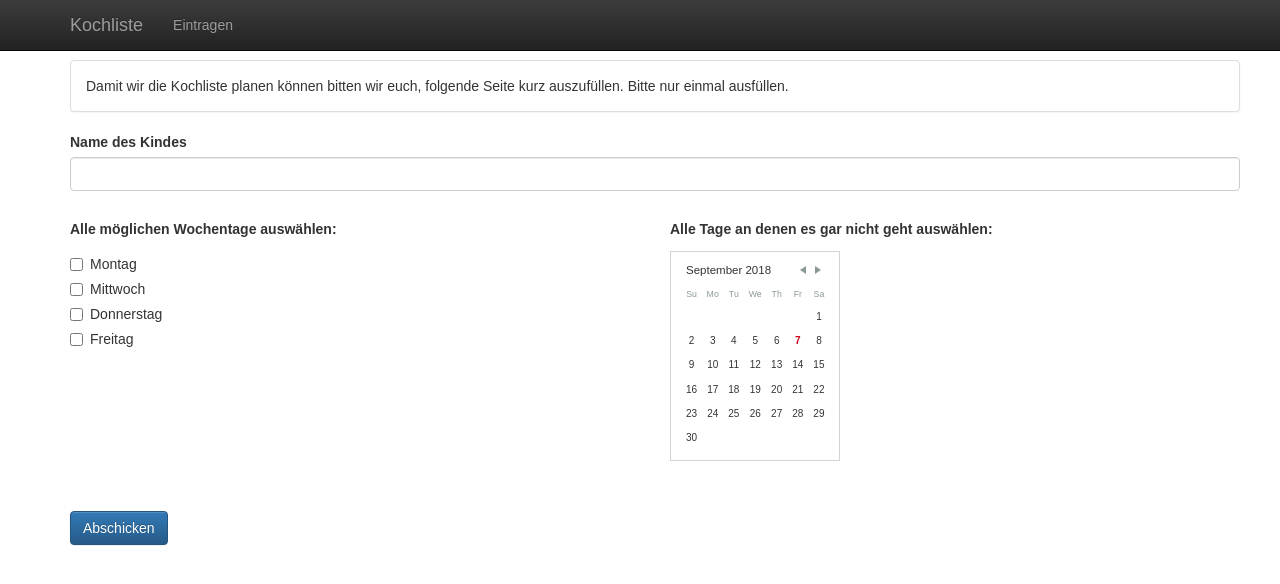
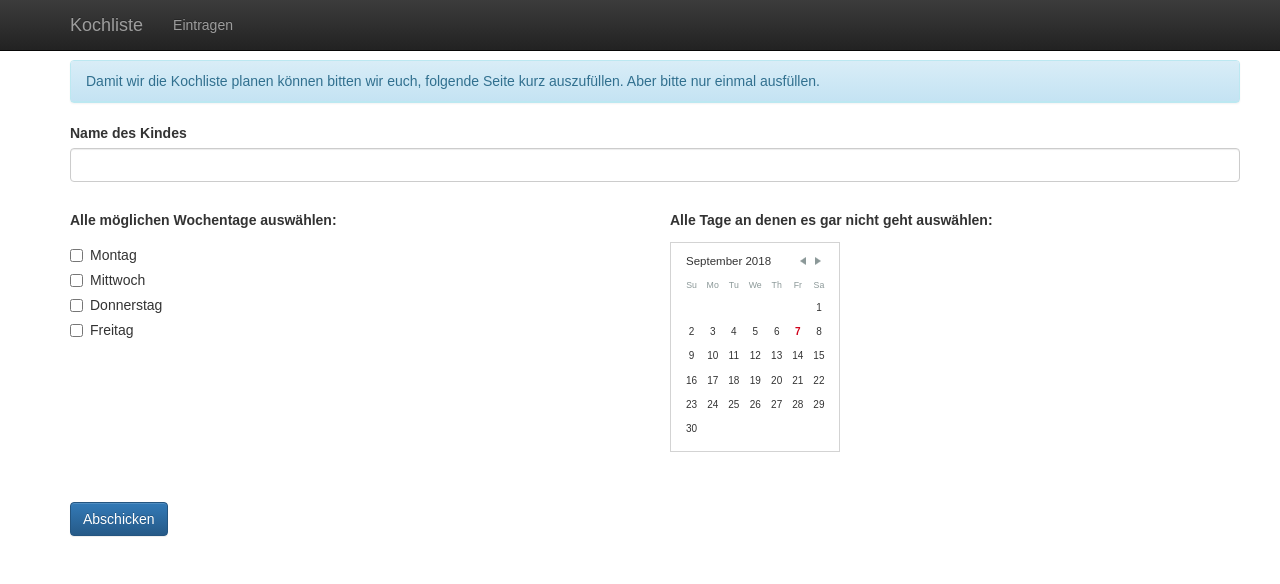
Before and after one commit to maxdobler/Kochliste, a React (Create React App) app: page / in a window 1280 px wide. Shown: the top 584 px of the page. Built offline with nearby package versions, Linux system fonts and the light colour scheme.

Commit message:
info edit

```diff
--- a/src/form/KochForm.js
+++ b/src/form/KochForm.js
@@ -62,11 +62,11 @@ export default class KochForm extends Component {
   render() {
     return (
       <form onSubmit={this.handleSubmit}>
-        <Panel>
-          <Panel.Body>
+        <Panel bsStyle="info">
+          <Panel.Heading>
             Damit wir die Kochliste planen können bitten wir euch, folgende
-            Seite kurz auszufüllen. Bitte nur einmal ausfüllen.
-          </Panel.Body>
+            Seite kurz auszufüllen. Aber bitte nur einmal ausfüllen.
+          </Panel.Heading>
         </Panel>
         <TextInput
           label="Name des Kindes"
```
